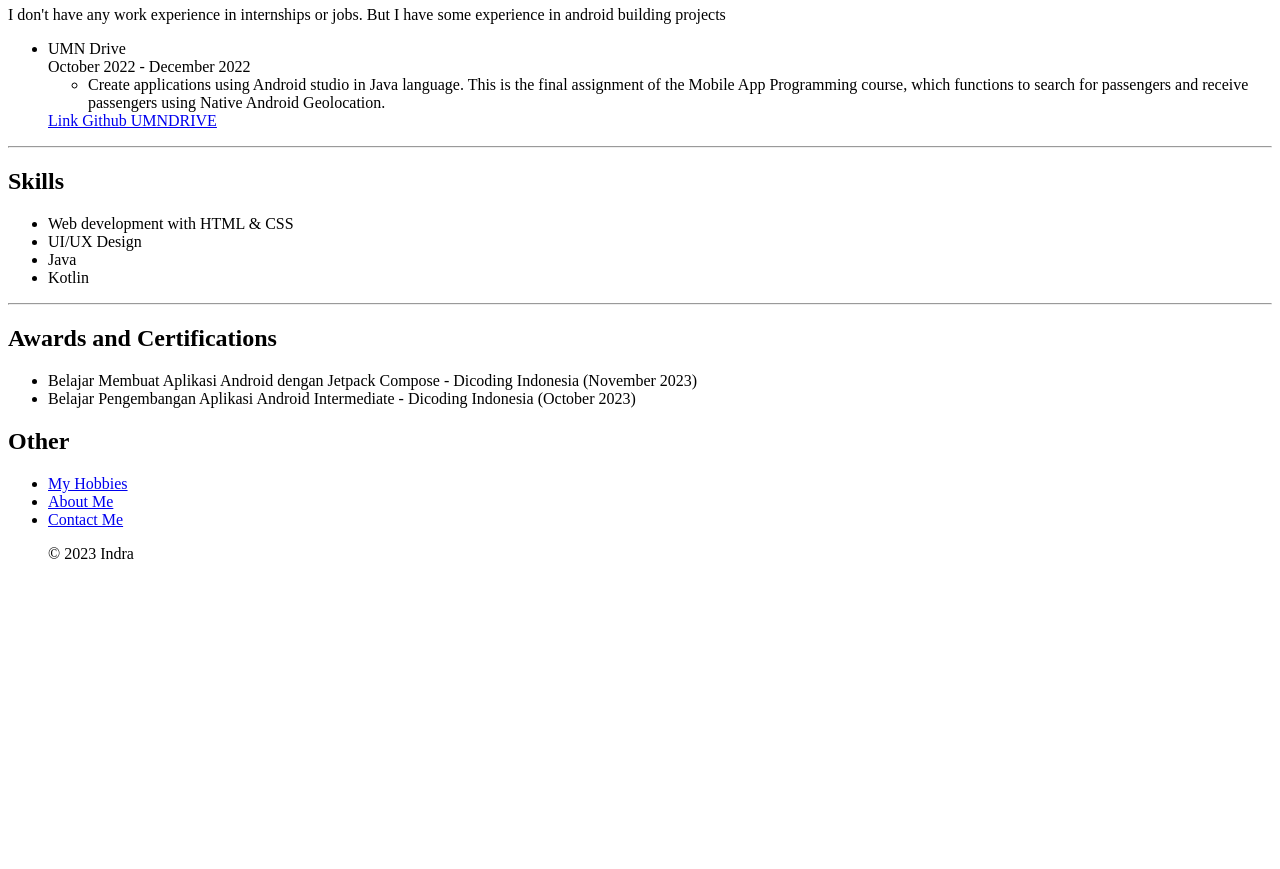
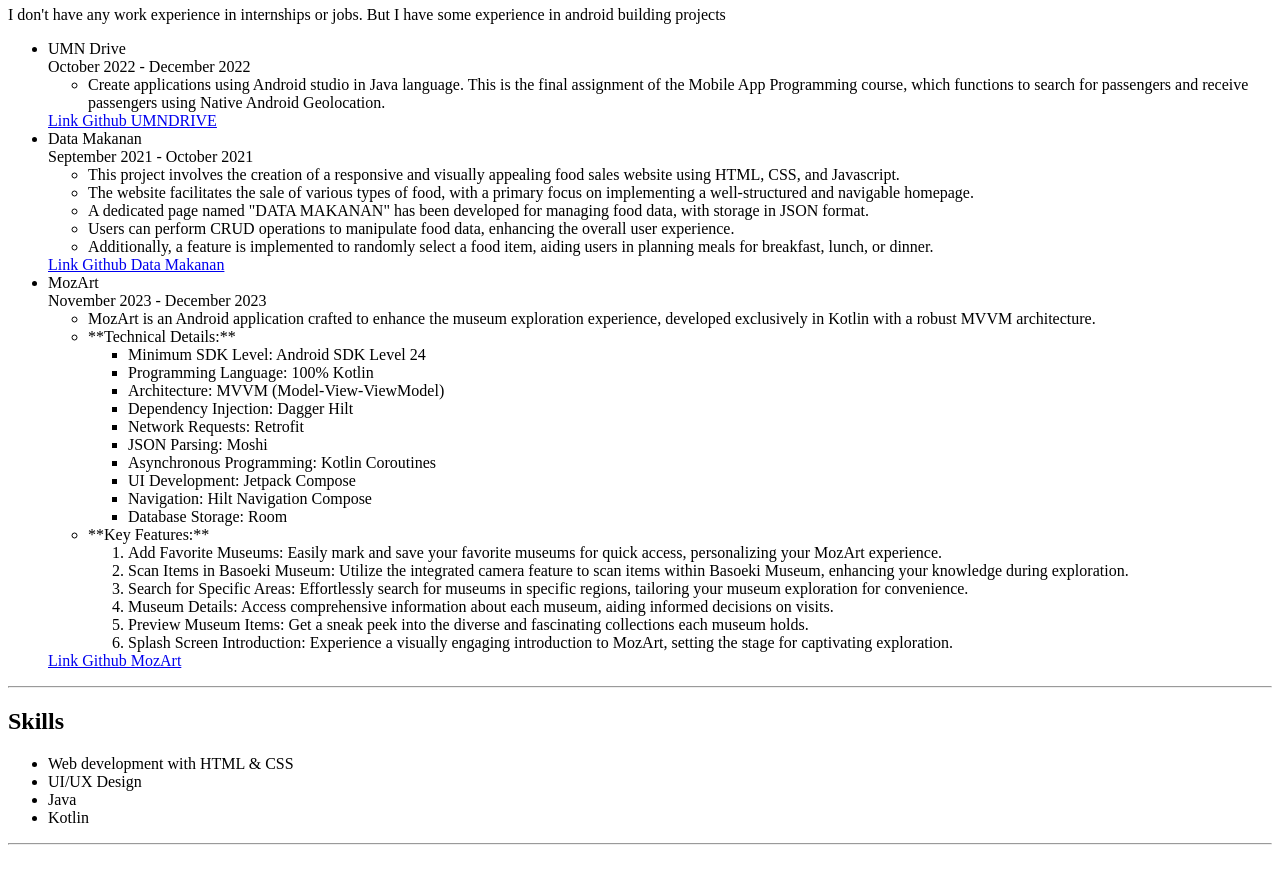
Before and after one commit to Altaair07/My-Resume, a plain HTML site: page index.html in a window 1280 px wide. Shown: the part 500-1369 px from the top of the page. Before the commit the page ends 1079 px from the top, so only its background shows below. Drawn offline with Linux system fonts and the light colour scheme.

Commit message:
Update index.html

```diff
--- a/index.html
+++ b/index.html
@@ -27,6 +27,47 @@
                 <li>Create applications using Android studio in Java language. This is the final assignment of the Mobile App Programming course, which functions to search for passengers and receive passengers using Native Android Geolocation.</li>
             </ul>
             <a href="https://github.com/Altaair07/UMNDRIVE">Link Github UMNDRIVE</a>
+            <li>Data Makanan</li>
+            <a>September 2021 - October 2021</a>
+            <ul>
+            <li>This project involves the creation of a responsive and visually appealing food sales website using HTML, CSS, and Javascript.</li>
+            <li>The website facilitates the sale of various types of food, with a primary focus on implementing a well-structured and navigable homepage.</li>
+            <li>A dedicated page named "DATA MAKANAN" has been developed for managing food data, with storage in JSON format.</li>
+            <li>Users can perform CRUD operations to manipulate food data, enhancing the overall user experience.</li>
+            <li>Additionally, a feature is implemented to randomly select a food item, aiding users in planning meals for breakfast, lunch, or dinner.</li>
+            </ul>
+            <a href="https://github.com/Altaair07/Data-Makanan">Link Github Data Makanan</a>
+            <li>MozArt</li>
+<a>November 2023 - December 2023</a>
+<ul>
+    <li>MozArt is an Android application crafted to enhance the museum exploration experience, developed exclusively in Kotlin with a robust MVVM architecture.</li>
+    <li>**Technical Details:**
+        <ul>
+            <li>Minimum SDK Level: Android SDK Level 24</li>
+            <li>Programming Language: 100% Kotlin</li>
+            <li>Architecture: MVVM (Model-View-ViewModel)</li>
+            <li>Dependency Injection: Dagger Hilt</li>
+            <li>Network Requests: Retrofit</li>
+            <li>JSON Parsing: Moshi</li>
+            <li>Asynchronous Programming: Kotlin Coroutines</li>
+            <li>UI Development: Jetpack Compose</li>
+            <li>Navigation: Hilt Navigation Compose</li>
+            <li>Database Storage: Room</li>
+        </ul>
+    </li>
+    <li>**Key Features:**
+        <ol>
+            <li>Add Favorite Museums: Easily mark and save your favorite museums for quick access, personalizing your MozArt experience.</li>
+            <li>Scan Items in Basoeki Museum: Utilize the integrated camera feature to scan items within Basoeki Museum, enhancing your knowledge during exploration.</li>
+            <li>Search for Specific Areas: Effortlessly search for museums in specific regions, tailoring your museum exploration for convenience.</li>
+            <li>Museum Details: Access comprehensive information about each museum, aiding informed decisions on visits.</li>
+            <li>Preview Museum Items: Get a sneak peek into the diverse and fascinating collections each museum holds.</li>
+            <li>Splash Screen Introduction: Experience a visually engaging introduction to MozArt, setting the stage for captivating exploration.</li>
+        </ol>
+    </li>
+</ul>
+<a href="https://github.com/Altaair07/MozArt">Link Github MozArt</a>
+
         </ul>
             <hr />
         <h2>Skills</h2>
```
